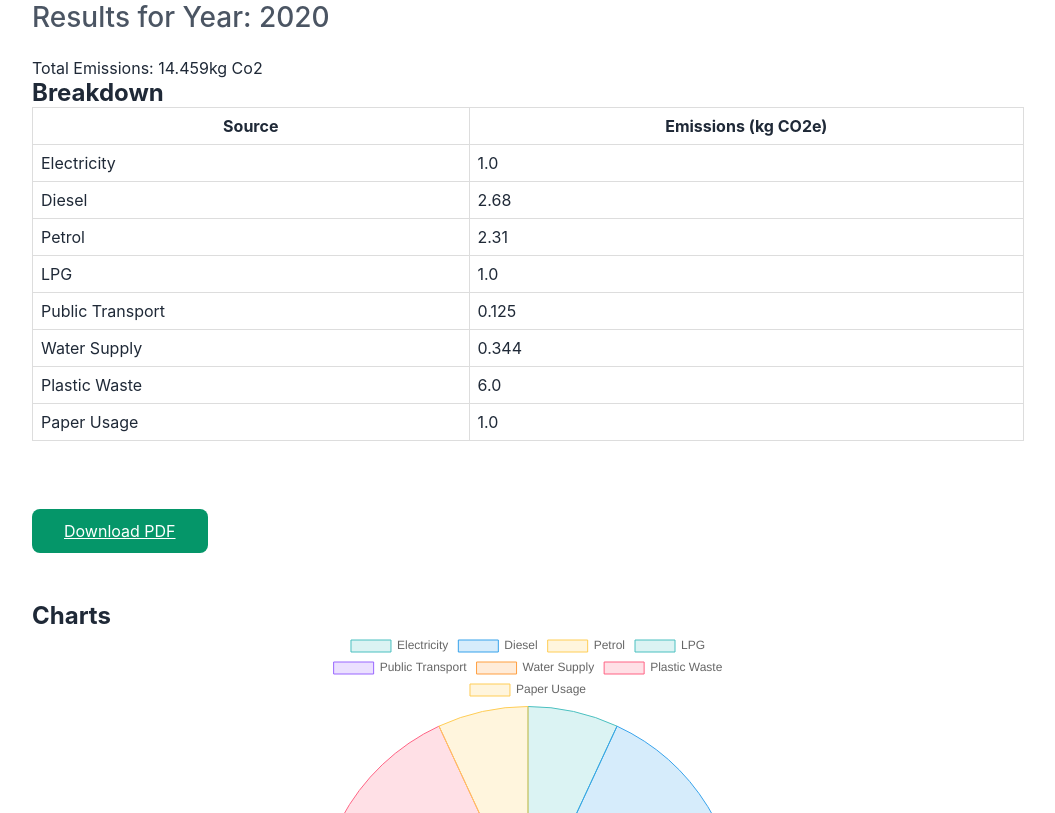
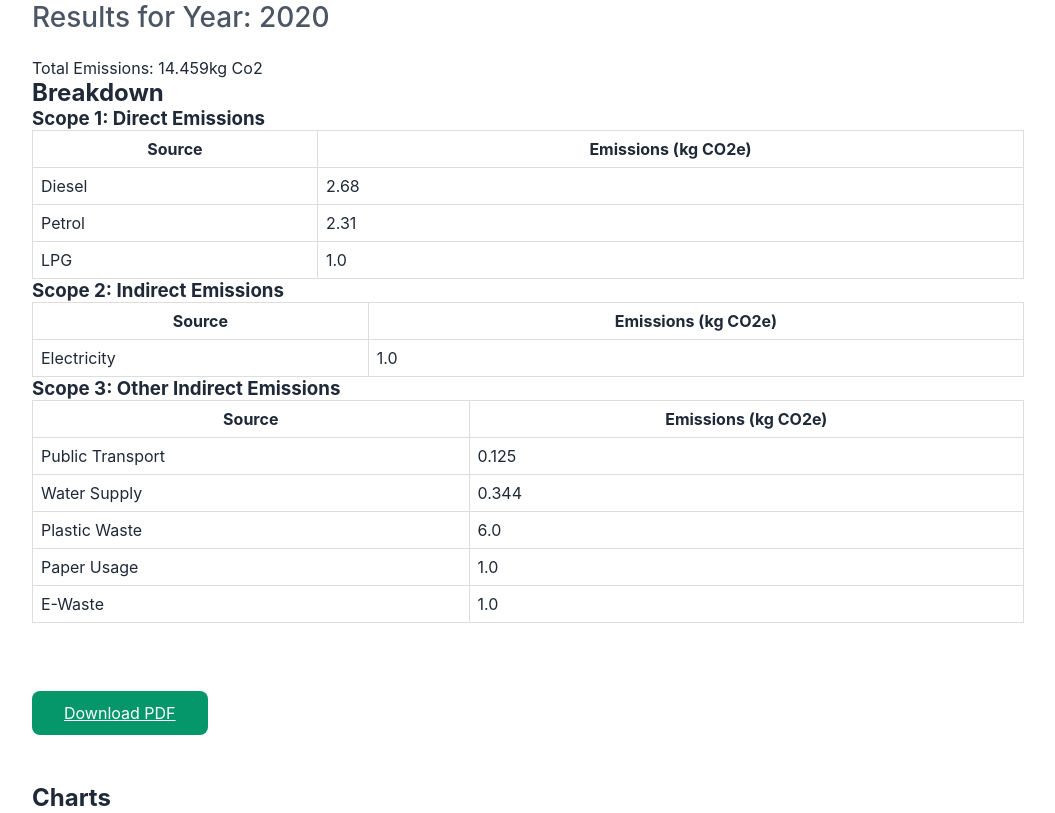
Before and after one commit to bava-kurian/InstitutionalCarbonFootprintCalculator, a Django app: page /emissions/results/1/ in a window 1280 px wide. Shown: the part 77-890 px from the top of the page, without its empty margins (112-1167 px from the left). Run offline with Django 5.2, Linux system fonts and the light colour scheme; a user stored in the database is signed in; tables that the repository leaves empty hold one stand-in row (values such as "Sample post").

Commit message:
added classification based on scopes

```diff
--- a/carbon_footprint_calculator/emissions/models.py
+++ b/carbon_footprint_calculator/emissions/models.py
@@ -12,6 +12,7 @@ class EmissionFactor(models.Model):
     plastic_waste = models.FloatField()
     sewage_treatment = models.FloatField()
     paper = models.FloatField()
+    ewaste=models.FloatField(default=0.0)
     refrigerant_gwp = models.FloatField()
 
     def __str__(self):
@@ -28,6 +29,8 @@ class EmissionData(models.Model):
     public_transport_emissions = models.FloatField(default=0.0)
     water_supply_emissions = models.FloatField(default=0.0)
     plastic_waste_emissions = models.FloatField(default=0.0)
+    paper_emissions = models.FloatField(default=0.0)
+    ewaste_emissions = models.FloatField(default=0.0)
 
     class Meta:
         unique_together = ('user', 'year')
--- a/carbon_footprint_calculator/emissions/templates/emissions/results.html
+++ b/carbon_footprint_calculator/emissions/templates/emissions/results.html
@@ -7,6 +7,31 @@
 <p>Total Emissions: {{ total_emissions }}kg Co2</p>
 
 <h2>Breakdown</h2>
+<h3>Scope 1: Direct Emissions</h3>
+<table style="border-collapse: collapse; width: 100%;">
+    <thead>
+        <tr>
+            <th style="border: 1px solid #ddd; padding: 8px;">Source</th>
+            <th style="border: 1px solid #ddd; padding: 8px;">Emissions (kg CO2e)</th>
+        </tr>
+    </thead>
+    <tbody>
+        <tr>
+            <td style="border: 1px solid #ddd; padding: 8px;">Diesel</td>
+            <td style="border: 1px solid #ddd; padding: 8px;">{{ diesel_emissions }}</td>
+        </tr>
+        <tr>
+            <td style="border: 1px solid #ddd; padding: 8px;">Petrol</td>
+            <td style="border: 1px solid #ddd; padding: 8px;">{{ petrol_emissions }}</td>
+        </tr>
+        <tr>
+            <td style="border: 1px solid #ddd; padding: 8px;">LPG</td>
+            <td style="border: 1px solid #ddd; padding: 8px;">{{ lpg_emissions }}</td>
+        </tr>
+    </tbody>
+</table>
+
+<h3>Scope 2: Indirect Emissions</h3>
 <table style="border-collapse: collapse; width: 100%;">
     <thead>
         <tr>
@@ -19,18 +44,18 @@
             <td style="border: 1px solid #ddd; padding: 8px;">Electricity</td>
             <td style="border: 1px solid #ddd; padding: 8px;">{{ electricity_emissions }}</td>
         </tr>
+    </tbody>
+</table>
+
+<h3>Scope 3: Other Indirect Emissions</h3>
+<table style="border-collapse: collapse; width: 100%;">
+    <thead>
         <tr>
-            <td style="border: 1px solid #ddd; padding: 8px;">Diesel</td>
-            <td style="border: 1px solid #ddd; padding: 8px;">{{ diesel_emissions }}</td>
+            <th style="border: 1px solid #ddd; padding: 8px;">Source</th>
+            <th style="border: 1px solid #ddd; padding: 8px;">Emissions (kg CO2e)</th>
         </tr>
-        <tr>
-            <td style="border: 1px solid #ddd; padding: 8px;">Petrol</td>
-            <td style="border: 1px solid #ddd; padding: 8px;">{{ petrol_emissions }}</td>
-        </tr>
-        <tr>
-            <td style="border: 1px solid #ddd; padding: 8px;">LPG</td>
-            <td style="border: 1px solid #ddd; padding: 8px;">{{ lpg_emissions }}</td>
-        </tr>
+    </thead>
+    <tbody>
         <tr>
             <td style="border: 1px solid #ddd; padding: 8px;">Public Transport</td>
             <td style="border: 1px solid #ddd; padding: 8px;">{{ public_transport_emissions }}</td>
@@ -46,6 +71,10 @@
         <tr>
             <td style="border: 1px solid #ddd; padding: 8px;">Paper Usage</td>
             <td style="border: 1px solid #ddd; padding: 8px;">{{ paper_emissions }}</td>
+        </tr>
+        <tr>
+            <td style="border: 1px solid #ddd; padding: 8px;">E-Waste</td>
+            <td style="border: 1px solid #ddd; padding: 8px;">{{ ewaste_emissions }}</td>
         </tr>
     </tbody>
 </table>
@@ -69,7 +98,7 @@
     var emissionsChart = new Chart(ctx, {
         type: 'pie',
         data: {
-            labels: ['Electricity', 'Diesel', 'Petrol', 'LPG', 'Public Transport', 'Water Supply', 'Plastic Waste', 'Paper Usage'],
+            labels: ['Electricity', 'Diesel', 'Petrol', 'LPG', 'Public Transport', 'Water Supply', 'Plastic Waste', 'Paper Usage', 'E-Waste'],
             datasets: [{
                 label: 'Emissions (kg CO2e)',
                 data: [
@@ -80,7 +109,8 @@
                     {{ public_transport_emissions }},
                     {{ water_supply_emissions }},
                     {{ plastic_waste_emissions }},
-                    {{ paper_emissions }}
+                    {{ paper_emissions }},
+                    {{ ewaste_emissions }}
                 ],
                 backgroundColor: [
                     'rgba(75, 192, 192, 0.2)',
@@ -90,7 +120,8 @@
                     'rgba(153, 102, 255, 0.2)',
                     'rgba(255, 159, 64, 0.2)',
                     'rgba(255, 99, 132, 0.2)',
-                    'rgba(255, 205, 86, 0.2)'
+                    'rgba(255, 205, 86, 0.2)',
+                    'rgba(201, 203, 207, 0.2)'
                 ],
                 borderColor: [
                     'rgba(75, 192, 192, 1)',
@@ -100,7 +131,8 @@
                     'rgba(153, 102, 255, 1)',
                     'rgba(255, 159, 64, 1)',
                     'rgba(255, 99, 132, 1)',
-                    'rgba(255, 205, 86, 1)'
+                    'rgba(255, 205, 86, 1)',
+                    'rgba(201, 203, 207, 1)'
                 ],
                 borderWidth: 1
             }]
--- a/carbon_footprint_calculator/emissions/views.py
+++ b/carbon_footprint_calculator/emissions/views.py
@@ -203,7 +203,7 @@ def results(request, emi_data_id):
         factors = EmissionFactor.objects.create(
             electricity=0.5, diesel=2.68, petrol=2.31, lpg=1.5, water_supply=0.344,
             wastewater_treatment=0.2, organic_waste=0.1, plastic_waste=6.0,
-            sewage_treatment=0.3, paper=1.5, refrigerant_gwp=1000
+            sewage_treatment=0.3, paper=1.5, refrigerant_gwp=1000,ewaste=1.0,
         )
 
     energy = emission_data.energyconsumption
@@ -221,6 +221,7 @@ def results(request, emi_data_id):
     water_supply_emissions = water.water_consumed_kl * 0.344
     plastic_waste_emissions = waste.plastic_waste_kg * 6.0
     paper_emissions = paper.paper_kg * factors.paper
+    ewaste_emissions = waste.ewaste_kg * factors.ewaste
 
     total_emissions = (
         electricity_emissions + diesel_emissions + petrol_emissions +
@@ -237,6 +238,7 @@ def results(request, emi_data_id):
     emission_data.water_supply_emissions = water_supply_emissions
     emission_data.plastic_waste_emissions = plastic_waste_emissions
     emission_data.paper_emissions = paper_emissions
+    emission_data.ewaste_emissions = ewaste_emissions
     emission_data.save()
 
     context = {
@@ -251,6 +253,7 @@ def results(request, emi_data_id):
         'paper_emissions': paper_emissions,
         'total_emissions': total_emissions,
         'current_year': current_year,
+        'ewaste_emissions': emission_data.ewaste_emissions,
     }
     return render(request, 'emissions/results.html', context)
 
@@ -268,6 +271,7 @@ def download_pdf(request, emi_data_id):
         'plastic_waste_emissions': emission_data.plastic_waste_emissions,
         'paper_emissions': emission_data.paper_emissions,
         'total_emissions': emission_data.total_emissions,
+        'ewaste_emissions': emission_data.ewaste_emissions,
     }
     template_path = 'emissions/pdf_template.html'
     response = HttpResponse(content_type='application/pdf')
```
Also changed, not shown: carbon_footprint_calculator/emissions/templates/emissions/pdf_template.html (+26 -4 lines), carbon_footprint_calculator/emissions/migrations/0007_emissiondata_paper_emissions.py (added), carbon_footprint_calculator/emissions/migrations/0008_emissiondata_ewaste_emissions.py (added), carbon_footprint_calculator/emissions/migrations/0009_emissionfactor_ewaste.py (added).
